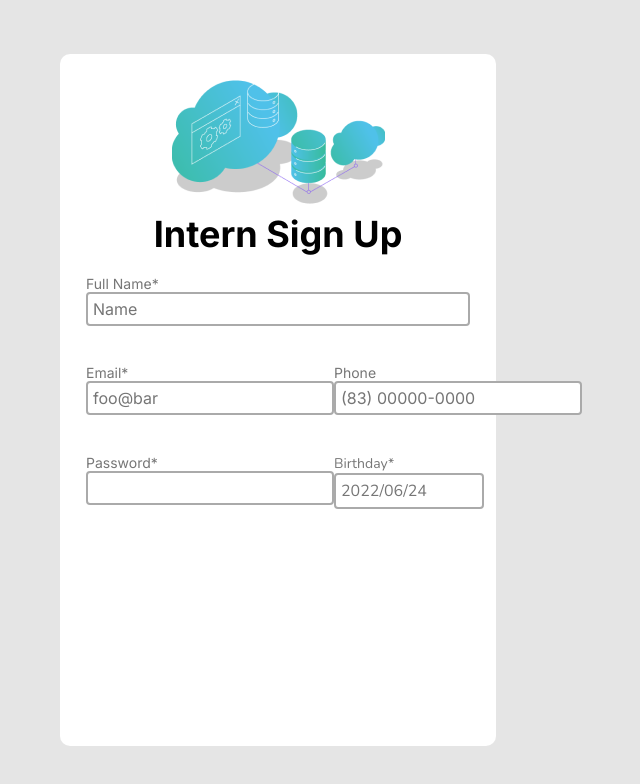
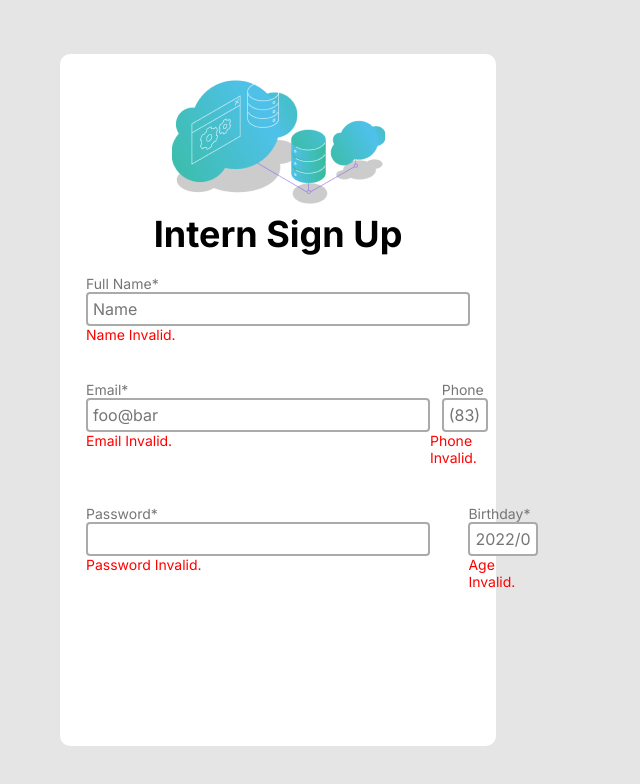
Before and after one commit to saamoff/react-form, a React (Create React App) app: page / in a window 1280 px wide. Shown: the top 784 px of the page, without its empty margins (362-1002 px from the left). Built offline with nearby package versions, Linux system fonts and the light colour scheme.

Commit message:
Feat: made the error msg and changed a few things around

```diff
--- a/src/components/Input/input.css
+++ b/src/components/Input/input.css
@@ -12,3 +12,20 @@
     padding: 5px;
     font-size: 16px;
 }
+
+.input-phone{
+    width: 68%;
+    margin-left: 25%;
+}
+
+.input-email{
+    width: 330px;
+}
+
+.input-password{
+    width: 330px;
+}
+
+.error{
+    color: red;
+}
--- a/src/components/Input/input.jsx
+++ b/src/components/Input/input.jsx
@@ -3,7 +3,7 @@ import './input.css';
 const Input = ({ label, id, ...props }) => {
   return (
     <div className='div-input'>
-      <label className='label-input' htmlFor={id}>{label}</label>
+      <label className={props.class} htmlFor={id}>{label}</label>
       <input name={props.nameInput}
       className={props.class}
       id={id}
@@ -11,6 +11,7 @@ const Input = ({ label, id, ...props }) => {
       {...props}
       onChange={a => {
         (localStorage.setItem(`${props.nameInput}`, a.target.value))}}/>
+       {!props.valid && <p className='error'>{props.nameInput} Invalid.</p>}
     </div>
   )
 }
--- a/src/components/Select/select.css
+++ b/src/components/Select/select.css
@@ -1,20 +1,21 @@
 .date-picker input{
-    font-family: 'Nunito', sans-serif;
-    font-size: 16px;
-    width: 100%;
     border: 2px solid #AAAAAA;
+    color: #767676;
     border-radius: 4px;
     padding: 5px;
-    color: #767676;
-}
-
-.date-label{
-    font-family: 'Nunito', sans-serif;
-    font-size: 14px;
-    color: #767676;
+    font-size: 16px;
+    width: 90%;
 }
 
 .date-div{
     display: flex;
     flex-direction: column;
+    color: #767676;
+    width: 100%;
+    font-size: 14px;
+    margin-left: 10%;
 }
+
+.error{
+    color: red;
+}
--- a/src/components/Select/select.jsx
+++ b/src/components/Select/select.jsx
@@ -5,13 +5,20 @@ import "react-datepicker/dist/react-datepicker.css";
 import moment from 'moment';
 import "./select.css"
 
-function TableDatePicker() {
+function TableDatePicker(...props) {
   const [date, setDate] = useState(new Date())
 
   return (
     <div className="date-div">
-      <label className="date-label">Birthday*</label>
-      <DatePicker wrapperClassName="date-picker" placeholderText='yyyy/mm/dd' dateFormat="yyyy/MM/dd" selected={date} onChange={date => setDate(date)} minDate={new Date("1945-01-01")} maxDate={moment().toDate()}/>
+      <label>Birthday*</label>
+      <DatePicker wrapperClassName="date-picker"
+      placeholderText='yyyy/mm/dd'
+      dateFormat="yyyy/MM/dd"
+      selected={date}
+      onChange={date => setDate(date)}
+      minDate={new Date("1945-01-01")}
+      maxDate={moment().toDate()}/>
+      { !props.valid && <p className='error'>Age Invalid.</p>}
     </div>
 
   )
--- a/src/pages/Login/login.jsx
+++ b/src/pages/Login/login.jsx
@@ -15,14 +15,14 @@ const Login = () => {
           <h1 className='main-title'>Intern Sign Up</h1>
           <form>
             <span className='flex-wrap'>
-              <Input class="input-forms" nameInput="Name" id="Name" label="Full Name*" type="text" placeholder="Name" required/>
+              <Input nameInput="Name" id="Name" label="Full Name*" type="text" placeholder="Name" required/>
             </span>
             <span className='flex-wrap'>
-              <Input class="input-forms" nameInput="Email" id="Email" label="Email*" type="email" placeholder="foo@bar" required/>
-              <Input class="input-forms" nameInput="Phone" maxLength={11} id="Phone" label="Phone" type="text" placeholder="(83) 00000-0000"/>
+              <Input class="input-email" nameInput="Email" id="Email" label="Email*" type="email" placeholder="foo@bar" required/>
+              <Input class="input-phone" nameInput="Phone" maxLength={11} id="Phone" label="Phone" type="text" placeholder="(83) 00000-0000"/>
             </span>
             <span className='flex-wrap'>
-              <Input class="input-forms" nameInput="Password" id="Password" label="Password*" type="password" required/>
+              <Input class="input-password" nameInput="Password" id="Password" label="Password*" type="password" required/>
               <TableDatePicker></TableDatePicker>
             </span>
           </form>
```
